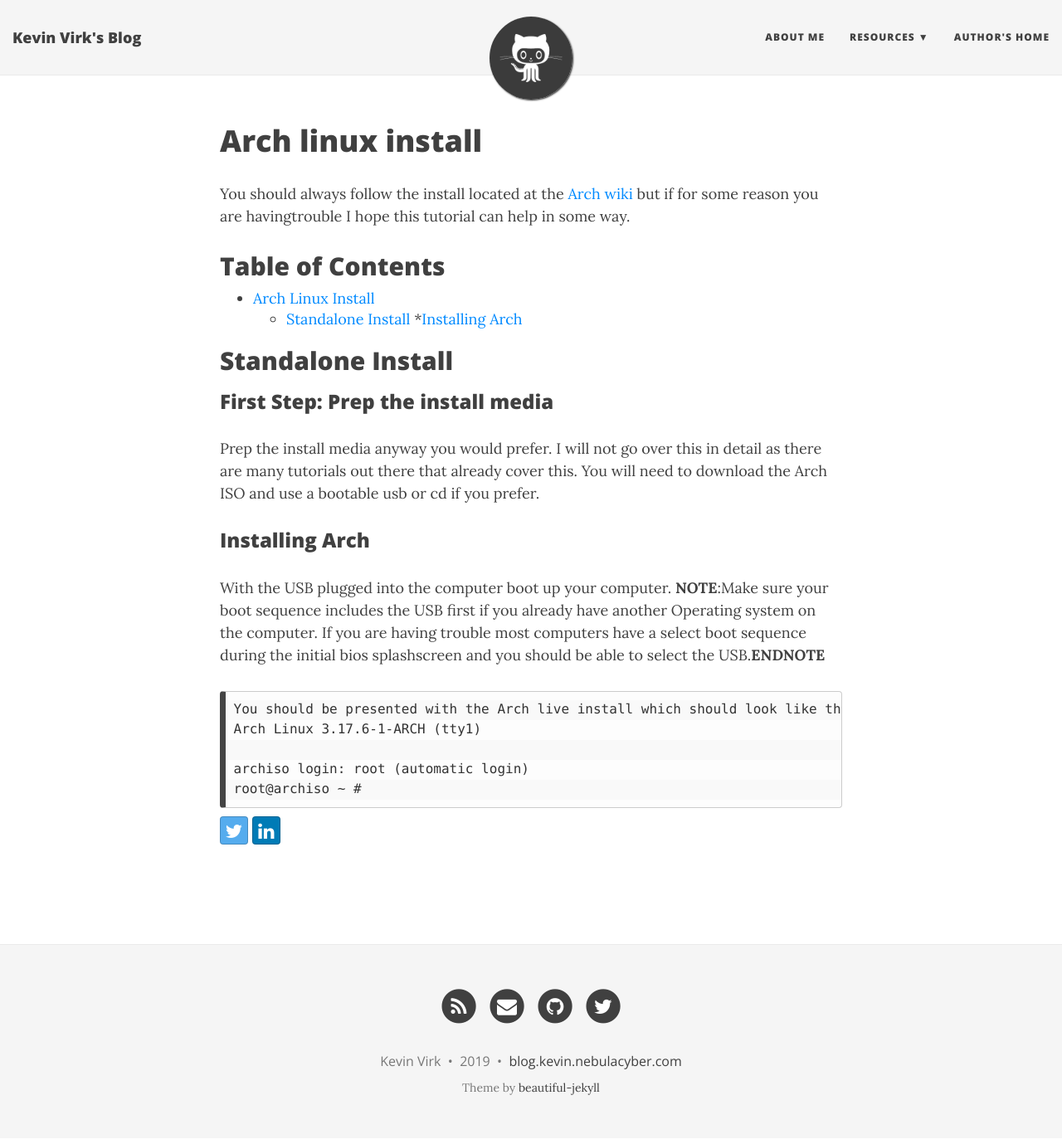
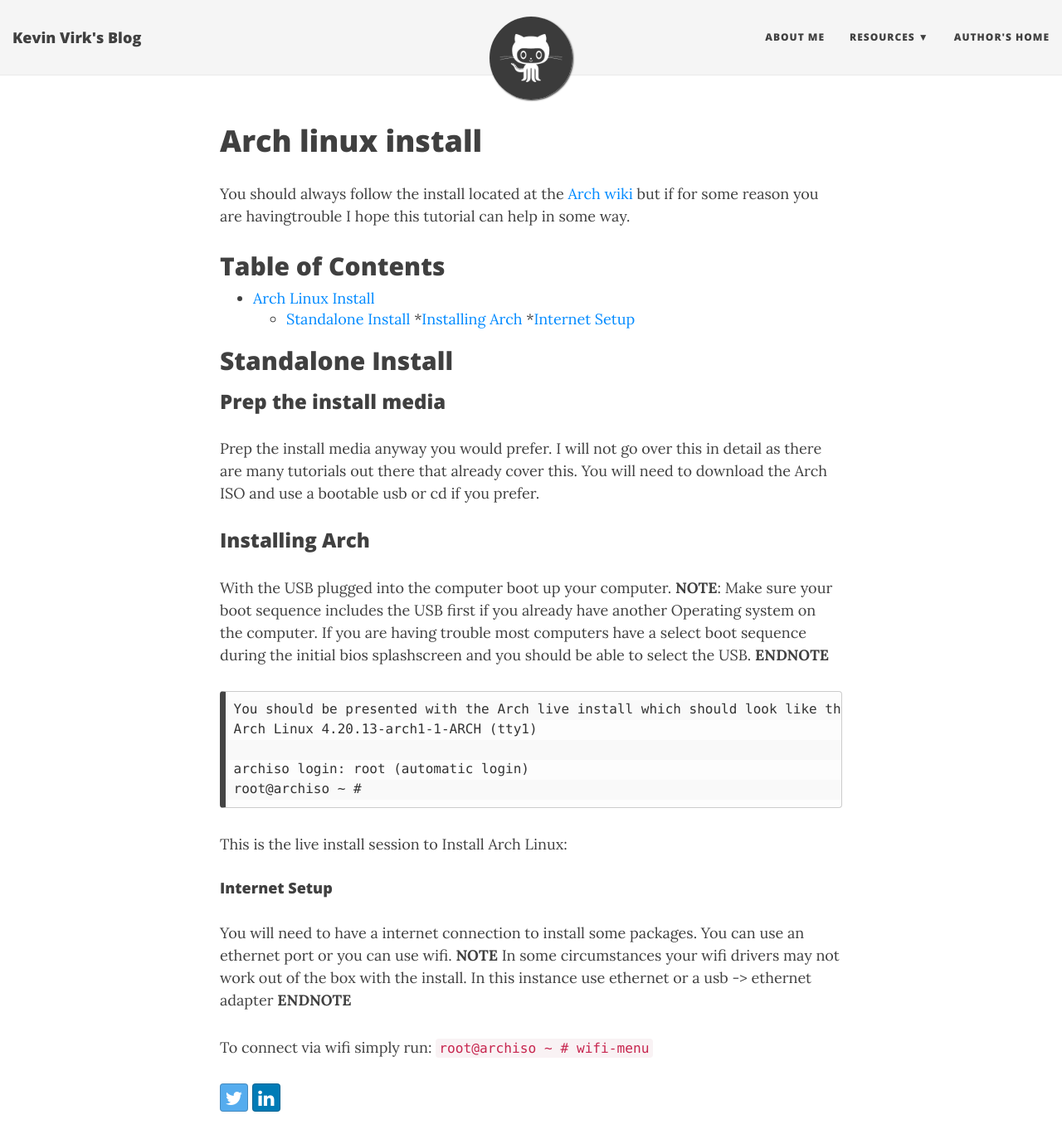
Before and after one commit to vevinkirk/vevinkirk.github.io, a Jekyll site: the page built from _posts/2019-03-27-arch-install-markdown.md, in a window 1280 px wide and 1400 px high. Shown: the top 1379 px of the window at 83% size. Built offline with Jekyll 4.4.1, drawn with Linux system fonts in a browser that asks for light colours; nearby versions of some CDN libraries.

Commit message:
Update 2019-03-27-arch-install-markdown.md

````diff
--- a/_posts/2019-03-27-arch-install-markdown.md
+++ b/_posts/2019-03-27-arch-install-markdown.md
@@ -13,18 +13,31 @@
 * [Arch Linux Install](#Arch-Linux-Install)
   * [Standalone Install](#Standalone-Install)
    *[Installing Arch](#Installing-Arch)
+    *[Internet Setup](#Internet-Setup)
 
 
 ## Standalone Install
-### First Step: Prep the install media
+### Prep the install media
 Prep the install media anyway you would prefer. I will not go over this in detail as there are many tutorials out there that already cover this. You will need to download the Arch ISO and use a bootable usb or cd if you prefer.
 
 ### Installing Arch
-With the USB plugged into the computer boot up your computer. **NOTE**:Make sure your boot sequence includes the USB first if you already have another Operating system on the computer. If you are having trouble most computers have a select boot sequence during the initial bios splashscreen and you should be able to select the USB.**ENDNOTE**
+With the USB plugged into the computer boot up your computer.
+**NOTE**:
+Make sure your boot sequence includes the USB first if you already have another Operating system on the computer. If you are having trouble most computers have a select boot sequence during the initial bios splashscreen and you should be able to select the USB.
+**ENDNOTE**
 ```
 You should be presented with the Arch live install which should look like this:
-Arch Linux 3.17.6-1-ARCH (tty1)
+Arch Linux 4.20.13-arch1-1-ARCH (tty1)
 
 archiso login: root (automatic login)
 root@archiso ~ #
 ```
+This is the live install session to Install Arch Linux:
+
+#### Internet Setup
+You will need to have a internet connection to install some packages. You can use an ethernet port or you can use wifi.
+**NOTE** In some circumstances your wifi drivers may not work out of the box with the install. In this instance use ethernet or a usb -> ethernet adapter
+**ENDNOTE**
+
+To connect via wifi simply run:
+``` root@archiso ~ # wifi-menu```
````
